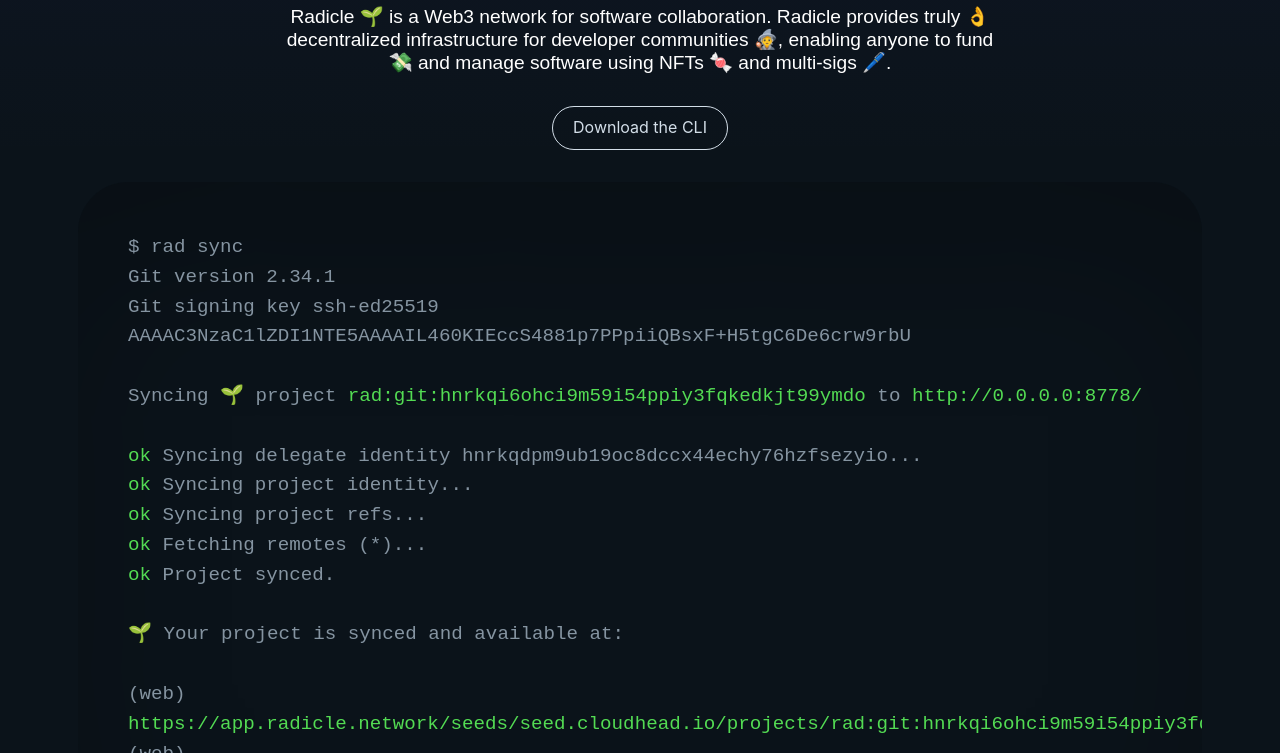
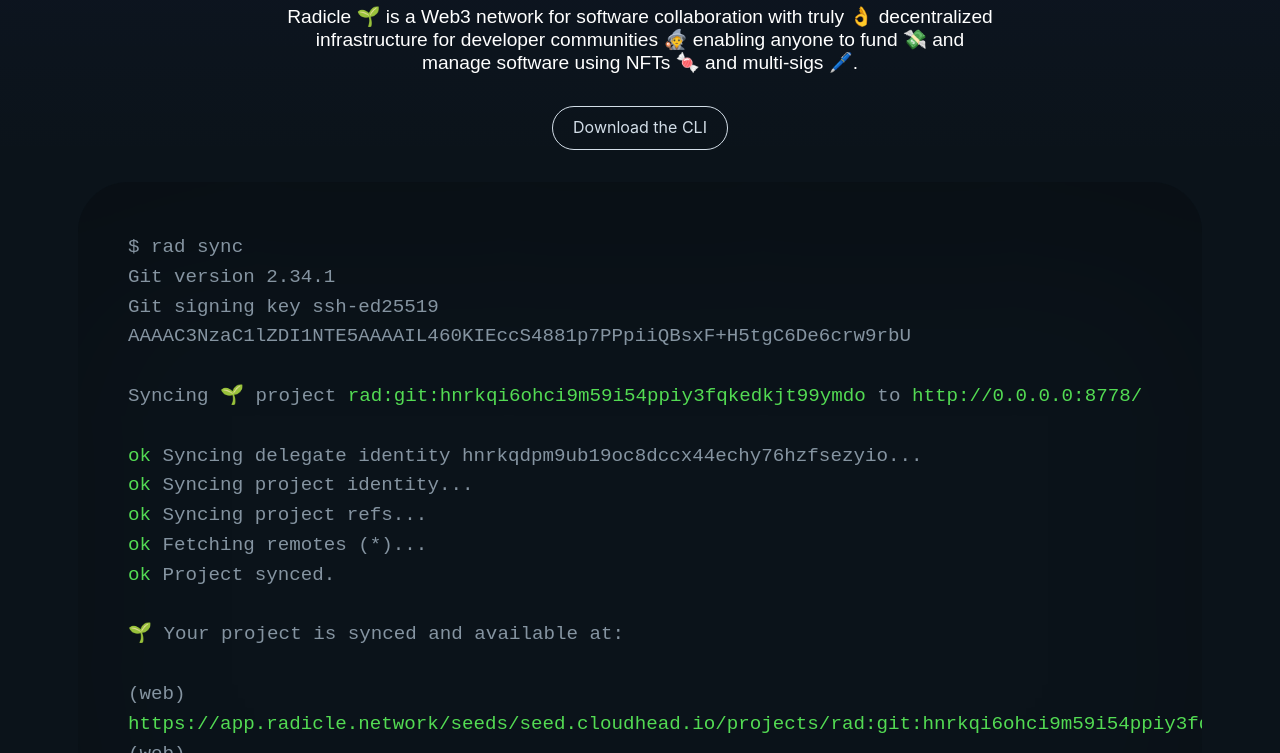
Before and after one commit to radicle-dev/radicle.network-landing, a plain HTML site: page index.html in a window 1280 px wide. Shown: the part 347-1100 px from the top of the page. Drawn offline with Linux system fonts and the light colour scheme; a web font is replaced by a local one.

Commit message:
update the paragraph under the headline

```diff
--- a/index.html
+++ b/index.html
@@ -36,7 +36,7 @@
     <header>
       <h1>Easily publish code to the Radicle network.</h1>
       <p>
-        Radicle 🌱 is a Web3 network for software collaboration. Radicle provides truly 👌 decentralized infrastructure for developer communities 🧙, enabling anyone to fund 💸 and manage software using NFTs 🍬 and multi-sigs 🖊️.
+        Radicle 🌱 is a Web3 network for software collaboration with truly 👌 decentralized infrastructure for developer communities 🧙 enabling anyone to fund 💸 and manage software using NFTs 🍬 and multi-sigs 🖊️.
       </p>
       <button>Download the CLI</button>
     </header>
```
